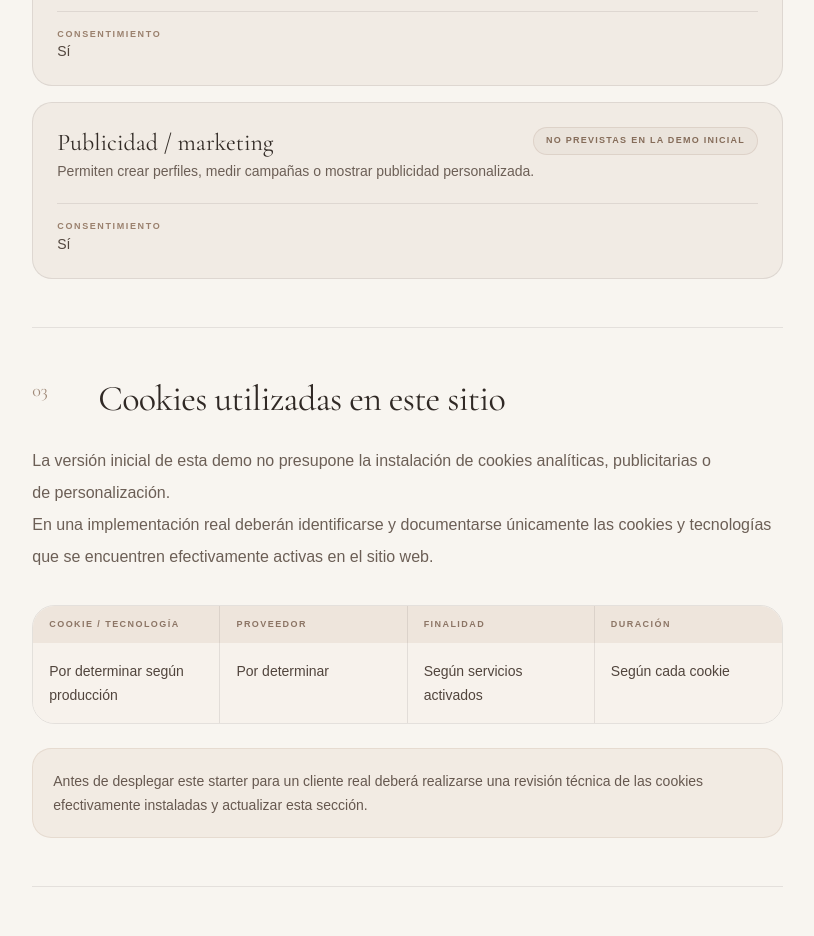
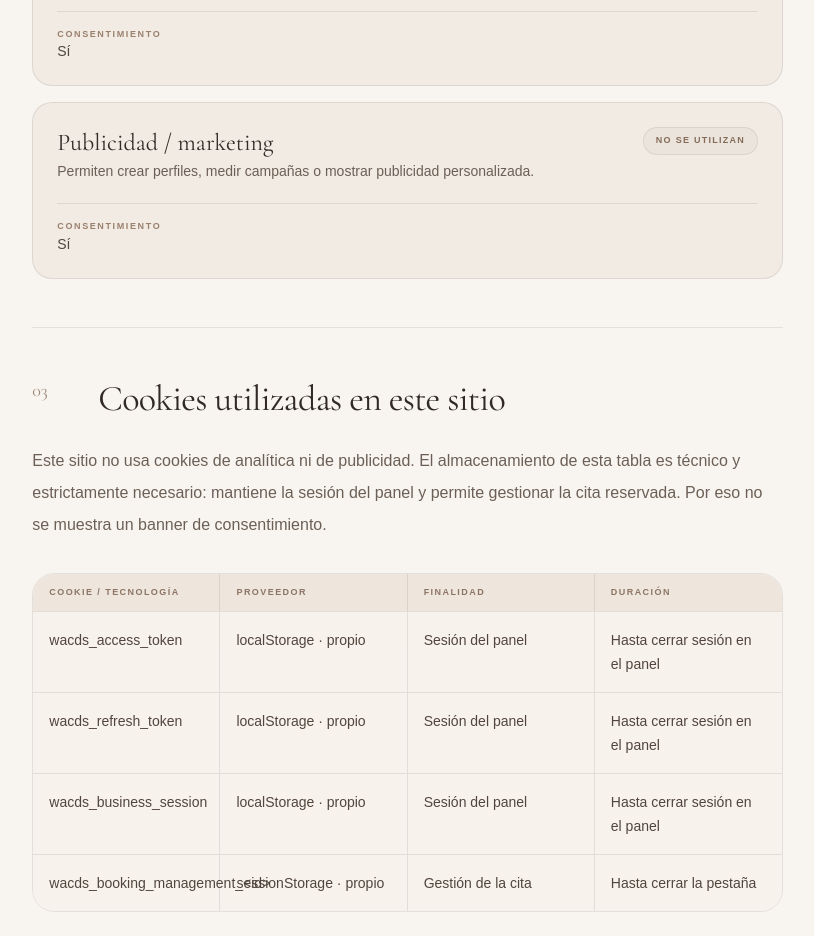
Before and after one commit to ManuMeko/wac-ds-appointments-aura, a Next.js app in the folder apps/web/: page /cookies in a window 1280 px wide. Shown: the part 1640-2576 px from the top of the page, without its empty margins (433-1247 px from the left). Built offline with nearby package versions, Linux system fonts and the light colour scheme; no server answers.

Commit message:
Legal: datos del titular por demo, privacidad y cookies reales

```diff
--- a/apps/web/app/cookies/page.tsx
+++ b/apps/web/app/cookies/page.tsx
@@ -22,25 +22,6 @@ export const metadata: Metadata = {
     index: business.seo.robots.index,
     follow: business.seo.robots.follow,
   },
-};
-
-/* =========================================================
-   DEMO COOKIES CONFIGURATION
-
-   IMPORTANTE:
-   Aura Studio es una demo ficticia de WAC DS.
-
-   Esta página debe adaptarse al cliente real y, sobre todo,
-   a las cookies y servicios realmente utilizados en producción.
-
-   No deben declararse cookies o proveedores inexistentes,
-   ni omitirse tecnologías que sí estén activas.
-========================================================= */
-
-const cookieOwner = {
-  businessName: business.brand.name,
-  legalName: "[RAZÓN SOCIAL / NOMBRE COMPLETO DEL TITULAR]",
-  privacyEmail: business.contact.email,
 };
 
 const sections = [
@@ -86,46 +67,61 @@ const sections = [
   },
 ];
 
-/* =========================================================
-   COOKIE TABLE DATA
-
-   Esta demo se plantea inicialmente como sitio estático y no
-   presupone el uso de cookies analíticas, publicitarias o de
-   personalización.
-
-   Cuando el cliente real incorpore Google Analytics, Meta Pixel,
-   chat externo, reservas, mapas, vídeos embebidos, etc., esta
-   tabla deberá actualizarse.
-========================================================= */
-
 const cookieCategories = [
   {
     category: "Técnicas / necesarias",
     purpose:
       "Permiten el funcionamiento esencial, la seguridad y la correcta prestación de funcionalidades básicas del sitio.",
-    consent: "No cuando sean estrictamente necesarias",
-    status: "Según implementación",
+    consent: "No. Son estrictamente necesarias",
+    status: "En uso",
   },
   {
     category: "Preferencias",
     purpose:
       "Permiten recordar determinadas elecciones realizadas por la persona usuaria.",
     consent: "Sí, salvo excepciones legalmente aplicables",
-    status: "No previstas en la demo inicial",
+    status: "No se utilizan",
   },
   {
     category: "Analíticas",
     purpose:
       "Permiten medir el uso del sitio web y obtener estadísticas agregadas para mejorar su funcionamiento.",
     consent: "Sí",
-    status: "No previstas en la demo inicial",
+    status: "No se utilizan",
   },
   {
     category: "Publicidad / marketing",
     purpose:
       "Permiten crear perfiles, medir campañas o mostrar publicidad personalizada.",
     consent: "Sí",
-    status: "No previstas en la demo inicial",
+    status: "No se utilizan",
+  },
+];
+
+const technicalStorage = [
+  {
+    name: "wacds_access_token",
+    provider: "localStorage · propio",
+    purpose: "Sesión del panel",
+    duration: "Hasta cerrar sesión en el panel",
+  },
+  {
+    name: "wacds_refresh_token",
+    provider: "localStorage · propio",
+    purpose: "Sesión del panel",
+    duration: "Hasta cerrar sesión en el panel",
+  },
+  {
+    name: "wacds_business_session",
+    provider: "localStorage · propio",
+    purpose: "Sesión del panel",
+    duration: "Hasta cerrar sesión en el panel",
+  },
+  {
+    name: "wacds_booking_management_<id>",
+    provider: "sessionStorage · propio",
+    purpose: "Gestión de la cita",
+    duration: "Hasta cerrar la pestaña",
   },
 ];
 
@@ -324,14 +320,11 @@ export default function CookiesPage() {
 
                 <div className="mt-6 space-y-5 text-base leading-8 text-(--ink-muted)">
                   <p>
-                    La versión inicial de esta demo no presupone la instalación
-                    de cookies analíticas, publicitarias o de personalización.
-                  </p>
-
-                  <p>
-                    En una implementación real deberán identificarse y
-                    documentarse únicamente las cookies y tecnologías que se
-                    encuentren efectivamente activas en el sitio web.
+                    Este sitio no usa cookies de analítica ni de publicidad. El
+                    almacenamiento de esta tabla es técnico y estrictamente
+                    necesario: mantiene la sesión del panel y permite gestionar
+                    la cita reservada. Por eso no se muestra un banner de
+                    consentimiento.
                   </p>
                 </div>
 
@@ -343,19 +336,25 @@ export default function CookiesPage() {
                     <CookieTableHeader label="Duración" />
                   </div>
 
-                  <div className="grid grid-cols-1 bg-(--p-f7f2ec) sm:grid-cols-4">
-                    <CookieTableCell value="Por determinar según producción" />
-                    <CookieTableCell value="Por determinar" />
-                    <CookieTableCell value="Según servicios activados" />
-                    <CookieTableCell value="Según cada cookie" last />
-                  </div>
+                  {technicalStorage.map((item) => (
+                    <div
+                      key={item.name}
+                      className="grid grid-cols-1 border-t border-(--heading)/10 bg-(--p-f7f2ec) sm:grid-cols-4"
+                    >
+                      <CookieTableCell value={item.name} />
+                      <CookieTableCell value={item.provider} />
+                      <CookieTableCell value={item.purpose} />
+                      <CookieTableCell value={item.duration} last />
+                    </div>
+                  ))}
                 </div>
 
                 <div className="mt-6 rounded-[1.2rem] border border-(--p-9b775e)/15 bg-(--notice-bg)/60 p-5">
                   <p className="text-sm leading-6 text-(--p-66584f)">
-                    Antes de desplegar este starter para un cliente real deberá
-                    realizarse una revisión técnica de las cookies efectivamente
-                    instaladas y actualizar esta sección.
+                    Si se añade analítica u otra tecnología que no sea
+                    estrictamente necesaria, hará falta el consentimiento previo
+                    de la persona usuaria y esta tabla deberá actualizarse antes
+                    de activarla.
                   </p>
                 </div>
               </section>
@@ -495,17 +494,17 @@ export default function CookiesPage() {
                   <dl className="overflow-hidden rounded-[1.4rem] border border-(--heading)/10 bg-(--p-f1ebe4)">
                     <LegalDataRow
                       label="Nombre comercial"
-                      value={cookieOwner.businessName}
+                      value={business.brand.name}
                     />
 
                     <LegalDataRow
                       label="Titular"
-                      value={cookieOwner.legalName}
+                      value={business.legal.legalName}
                     />
 
                     <LegalDataRow
                       label="Email"
-                      value={cookieOwner.privacyEmail}
+                      value={business.legal.privacyEmail}
                       last
                     />
                   </dl>
@@ -645,7 +644,7 @@ function CookieTableCell({
   return (
     <div
       className={[
-        "border-b border-(--heading)/10 px-4 py-4 sm:border-b-0 sm:border-r",
+        "border-b border-(--heading)/10 px-4 py-4 last:border-b-0 sm:border-b-0 sm:border-r",
         last ? "sm:border-r-0" : "",
       ].join(" ")}
     >
--- a/apps/web/data/aura.ts
+++ b/apps/web/data/aura.ts
@@ -446,6 +446,22 @@ export const auraContact = {
   country: "España",
 };
 
+/**
+ * Titular jurídico. Los corchetes se sustituyen antes de publicar.
+ * El email de privacidad es el de contacto de la demo.
+ */
+export const auraLegal = {
+  legalName: "[RAZÓN SOCIAL]",
+  taxId: "[NIF / CIF]",
+  address: "[DOMICILIO FISCAL / SOCIAL]",
+  registry: "[DATOS REGISTRALES]",
+  privacyEmail: auraContact.email,
+  hostingProvider: "[PROVEEDOR DE HOSTING]",
+  hostingCountry: "[PAÍS DEL HOSTING]",
+  emailProvider: "[PROVEEDOR DE EMAIL]",
+  retention: "[PLAZO DE CONSERVACIÓN]",
+} as const;
+
 /* ============================================================
    OPENING HOURS
 ============================================================ */
@@ -575,6 +591,8 @@ const auraLegalCopy = {
     "El sitio web tiene como finalidad ofrecer información sobre Aura Studio, sus servicios, tratamientos, profesionales, horarios, medios de contacto y otras cuestiones relacionadas con su actividad.",
   noticeClosing:
     "Vuelve a descubrir nuestros tratamientos y nuestra forma de entender el bienestar.",
+  privacyClosing:
+    "Tus datos deben tratarse con el mismo cuidado que ponemos en cada experiencia.",
   demoNotices: {
     legal:
       "Aura Studio es una empresa ficticia utilizada como demostración del Modelo 01 · Appointments de WAC DS. Los datos jurídicos que aparecen entre corchetes deben sustituirse por los datos reales del titular antes de publicar este proyecto para un cliente.",
@@ -781,6 +799,8 @@ export const auraConfig: DemoConfig = {
 
   bookingExtraFields: [],
 
+  legal: auraLegal,
+
   legalCopy: auraLegalCopy,
 
   booking: auraBooking,
--- a/apps/web/data/taller.ts
+++ b/apps/web/data/taller.ts
@@ -28,6 +28,18 @@ export const tallerConfig: DemoConfig = {
     bookingCta: "Reservar cita en el taller",
   },
 
+  legal: {
+    legalName: "[RAZÓN SOCIAL]",
+    taxId: "[NIF / CIF]",
+    address: "[DOMICILIO FISCAL / SOCIAL]",
+    registry: "[DATOS REGISTRALES]",
+    privacyEmail: "hola@motorline-taller.example",
+    hostingProvider: "[PROVEEDOR DE HOSTING]",
+    hostingCountry: "[PAÍS DEL HOSTING]",
+    emailProvider: "[PROVEEDOR DE EMAIL]",
+    retention: "[PLAZO DE CONSERVACIÓN]",
+  },
+
   bookingExtraFields: [
     {
       id: "plate",
@@ -48,6 +60,8 @@ export const tallerConfig: DemoConfig = {
       "El sitio web tiene como finalidad ofrecer información sobre Motorline Taller, sus servicios de mecánica, profesionales, horarios, medios de contacto y otras cuestiones relacionadas con su actividad.",
     noticeClosing:
       "Vuelve cuando quieras: te explicamos el trabajo antes de hacerlo y el precio antes de empezar.",
+    privacyClosing:
+      "Tus datos se usan para gestionar la cita y avisarte de lo que corresponda.",
     demoNotices: {
       legal:
         "Motorline Taller es una empresa ficticia utilizada como demostración del Modelo 01 · Appointments de WAC DS. Los datos jurídicos que aparecen entre corchetes deben sustituirse por los datos reales del titular antes de publicar este proyecto para un cliente.",
```
Also changed, not shown: apps/web/app/aviso-legal/page.tsx (+11 -29 lines), apps/web/app/privacidad/page.tsx (+53 -56 lines), apps/web/data/types.ts (+19 -0 lines).
